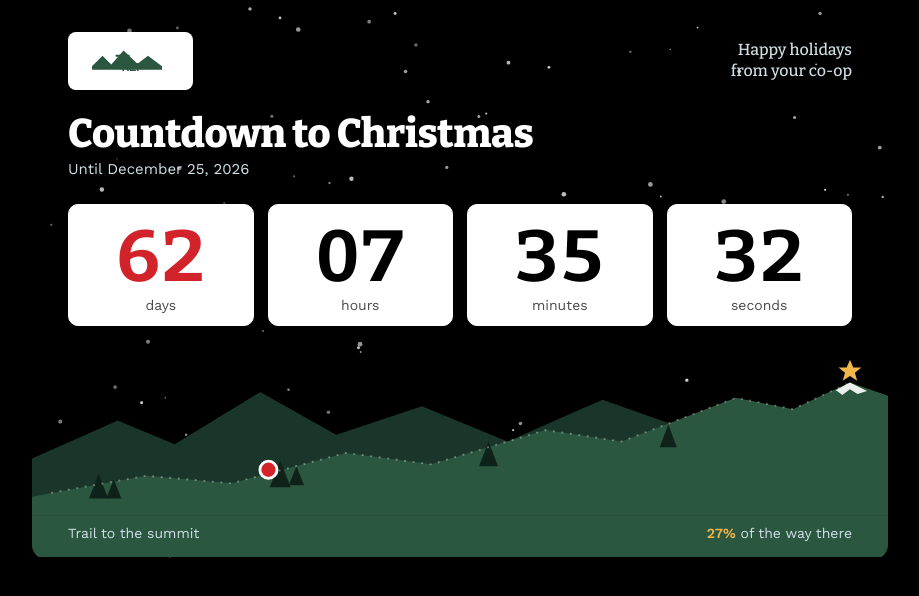
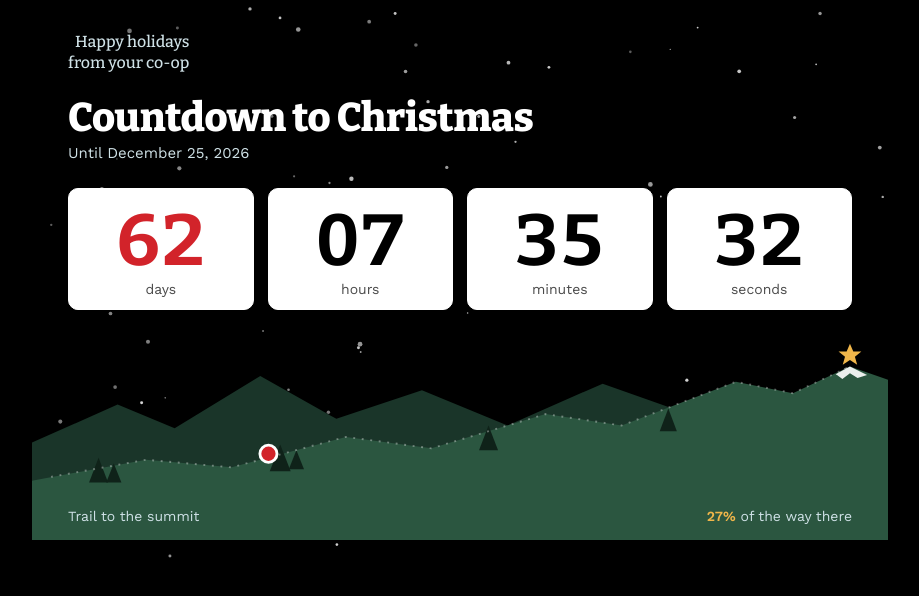
Before and after one commit to wbarker94/Holiday-Countdown-3, a plain HTML site: page index.html in a window 1280 px wide. Shown: the whole page, without its empty margins (180-1099 px from the left). Drawn offline with nearby package versions, Linux system fonts and the light colour scheme.

Commit message:
Remove the REI logo from the widget header

```diff
--- a/index.html
+++ b/index.html
@@ -114,13 +114,6 @@
 
   <div class="inner">
     <div class="top">
-      <span class="badge">
-        <svg class="logo" viewBox="0 0 120 48" role="img" aria-label="REI Co-op" xmlns="http://www.w3.org/2000/svg">
-          <path d="M16 30L28 18L38 28L52 12L68 27L80 18L96 30V34H16Z" fill="#2B5640"/>
-          <path d="M44 18H58M51 18V27M42 27H60" stroke="#2B5640" stroke-width="2.5" stroke-linecap="round"/>
-          <text x="60" y="35" text-anchor="middle" font-size="12" font-weight="700" font-family="Arial, Helvetica, sans-serif" fill="#2B5640">REI</text>
-        </svg>
-      </span>
       <p class="greet">Happy holidays<br>from your co-op</p>
     </div>
 
```
